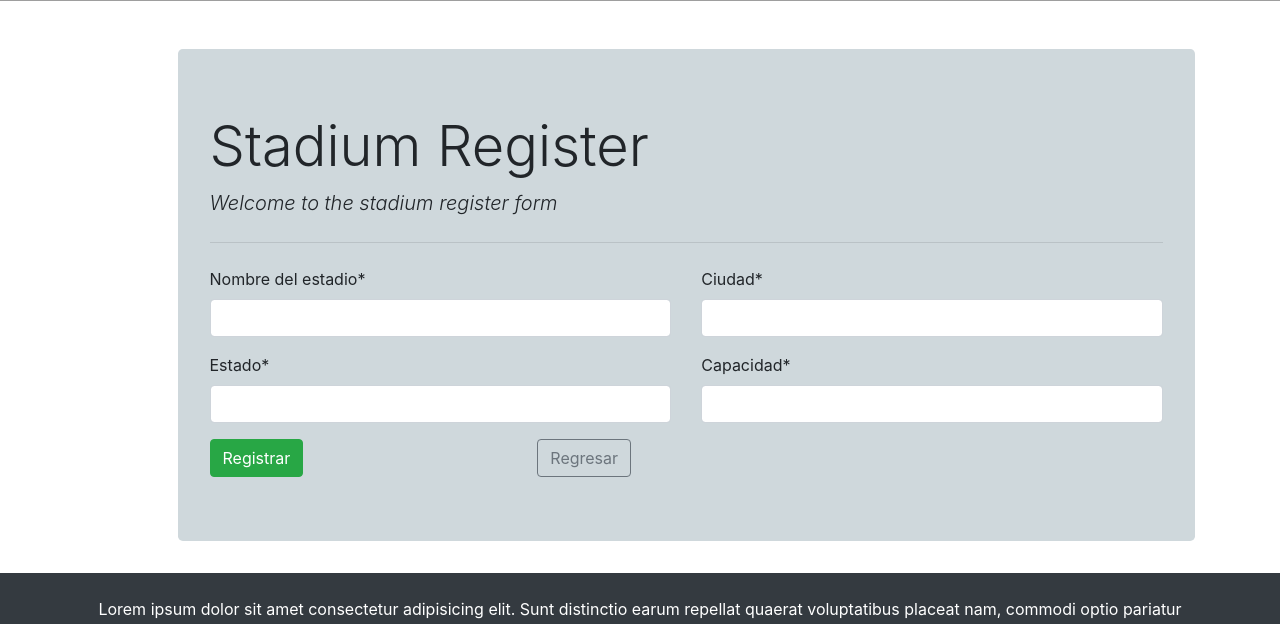
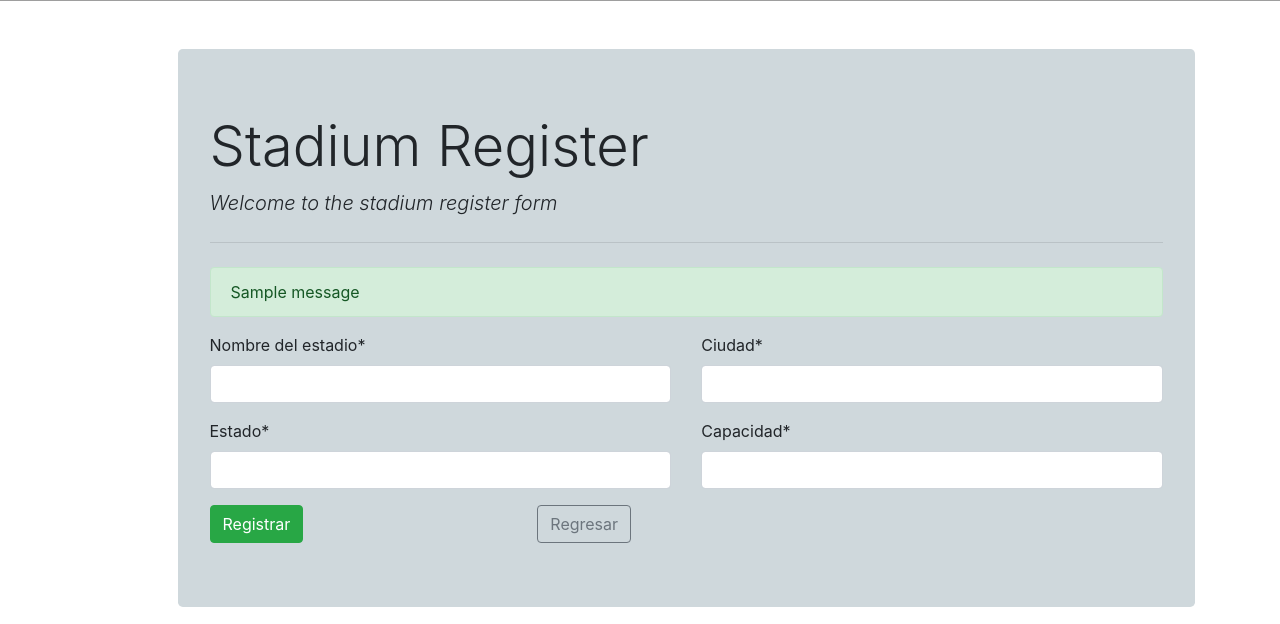
Before and after one commit to iscRamirezAbril/PNLF_exam_U1PW, a Django app: page /stadiums/form/ in a window 1280 px wide. Shown: the part 655-1279 px from the top of the page. Run offline with Django 4.2, Linux system fonts and the light colour scheme; tables that the repository leaves empty hold one stand-in row (values such as "Sample post"); one stand-in notice (Sample message) is shown; some libraries are stand-ins or nearby versions; grey boxes are pictures that could not be loaded.

Commit message:
Firts design of alerts

```diff
--- a/PNLF_CRUD/templates/base.html
+++ b/PNLF_CRUD/templates/base.html
@@ -20,6 +20,14 @@
                 <p class="lead font-italic">Welcome to the stadium register form</p>
                 <hr class="my-4">
 
+                {% if messages %}
+                    {% for message in messages %}
+                        <div class="alert alert-success" role="alert">
+                            {{ message }}
+                        </div>
+                    {% endfor %}
+                {% endif %}
+
                 <!-- INICIO del Bloque de contenido -->
                 {% block content %}
                 {% endblock content %}
@@ -39,7 +47,6 @@
         integrity="sha384-JjSmVgyd0p3pXB1rRibZUAYoIIy6OrQ6VrjIEaFf/nJGzIxFDsf4x0xIM+B07jRM"
         crossorigin="anonymous"></script>
     <script src="//cdn.jsdelivr.net/npm/sweetalert2@11"></script>
-
 </body>
 </html>
 {% include 'footer.html' %}
--- a/PNLF_CRUD/views.py
+++ b/PNLF_CRUD/views.py
@@ -1,7 +1,9 @@
 # |----- Importación de librerías -----|
+from os import name
 from django.shortcuts import render, redirect # Se importan las funciones render y redirect de Django
 from PNLF_CRUD.forms import * # Se importan todos los formularios del archivo 'forms.py'
 from .models import * # Se importan todos los modelos del archivo 'models.py'
+from django.contrib import messages
 
 # Create your views here.
 # ---------------------------------------------------------------------------------------------- #
@@ -41,6 +43,7 @@ def stadium_form(request, id=0):
 def stadium_delete(request, id):
     stadium = Stadium.objects.get(pk=id) # Se obtiene el estadio que se desea eliminar
     stadium.delete() # Se elimina el estadio
+    messages.success(request, 'El estadio ha sido eliminado correctamente.') # Se muestra un mensaje de éxito
     return redirect('/stadiums/list/') # Se redirecciona a la página de la lista de estadios
 
 # --------------------------------------------------------------------------------------------- #
--- a/examU1/settings.py
+++ b/examU1/settings.py
@@ -28,6 +28,7 @@ DEBUG = True
 
 ALLOWED_HOSTS = []
 
+MESSAGE_STORAGE = 'django.contrib.messages.storage.cookie.CookieStorage'
 
 # Application definition
 
```
